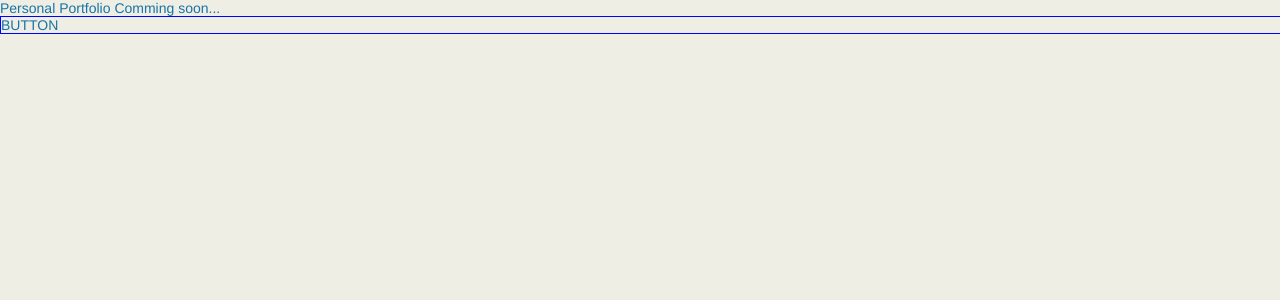
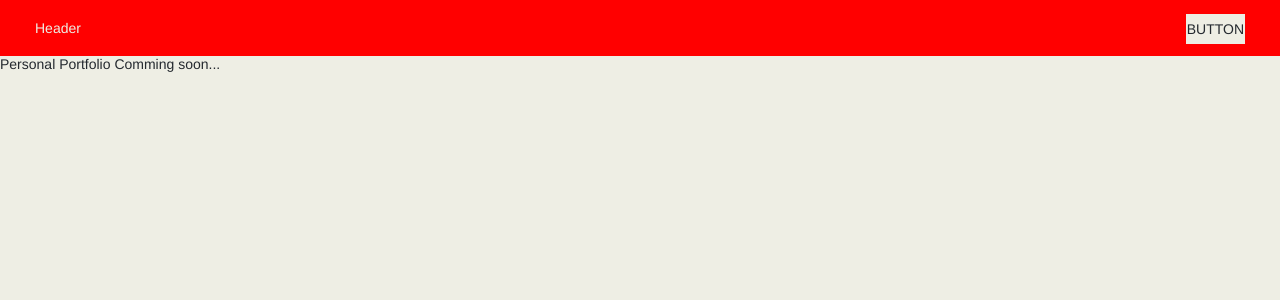
Before and after one commit to Eng-FerasAhmad/portfolio, a React (Vite) app: page / in a window 1280 px wide. Shown: the top 300 px of the page. Built offline with nearby package versions, Linux system fonts and the light colour scheme.

Commit message:
Add app context

```diff
--- a/src/components/app/App.tsx
+++ b/src/components/app/App.tsx
@@ -1,21 +1,17 @@
-import { useState } from 'react';
-import { ThemeProvider } from 'styled-components';
 import { GlobalStyle } from '../../style/global';
 import Entry from '../entry/Entry';
 import { AppContainer } from './styles';
-import { themeDark, themeLight } from '../../style/theme';
-import Button from '../../library/button/Button';
+import Header from '../header/Header';
+import AppContextProvider from '../../context/AppContext';
 
 export default function App(): JSX.Element {
-  const [isDark, setIsDark] = useState<boolean>(false);
-
   return (
     <AppContainer data-testid="app">
-      <ThemeProvider theme={isDark ? themeDark : themeLight}>
-        <GlobalStyle />
-        <Entry />
-        <Button label="Button" clickHandler={() => setIsDark(!isDark)}/>
-      </ThemeProvider>
+      <AppContextProvider>
+          <GlobalStyle />
+          <Header />
+          <Entry />
+      </AppContextProvider>
     </AppContainer>
   );
 }
--- a/src/components/app/styles.ts
+++ b/src/components/app/styles.ts
@@ -1,5 +1,22 @@
 import { styled } from 'styled-components';
+import { device } from '../../style/screenSize';
+import { pixelToRem } from '../../utils/utils';
 
 export const AppContainer = styled.div`
+  max-width: 100%;
+  display: flex;
+  flex-direction: column;
+  justify-content: center;
 
+  @media ${device.mobile} {
+    margin: ${pixelToRem(0)}
+  }
+
+  @media ${device.tablet} {
+    margin: ${pixelToRem(0)}
+  }
+
+  @media ${device.desktop} {
+    margin: auto;
+  }
 `;
--- /dev/null
+++ b/src/components/header/Header.tsx
@@ -0,0 +1,18 @@
+import { useContext } from 'react';
+
+import Button from "../../library/button/Button";
+import { HeaderContainer } from "./styles";
+import { AppContext } from '../../context/AppContext';
+
+export default function Header(): JSX.Element {
+  const { isDarkTheme, setIsDarkTheme } = useContext(AppContext);
+
+  return (
+    <HeaderContainer data-testid="header">
+      <div>Header</div>
+      <div>
+        <Button label="Button" clickHandler={() => setIsDarkTheme(!isDarkTheme)}/>
+      </div>
+    </HeaderContainer>
+  );
+}
--- /dev/null
+++ b/src/components/header/styles.ts
@@ -0,0 +1,12 @@
+import styled from "styled-components";
+import { pixelToRem } from "../../utils/utils";
+
+export const HeaderContainer = styled.div`
+  height: ${pixelToRem(32)};
+  background: red;
+  padding: ${pixelToRem(16, 40)};
+  line-height: ${pixelToRem(32)};
+  display: flex;
+  flex-direction: row;
+  justify-content: space-between;
+`;
--- /dev/null
+++ b/src/context/AppContext.tsx
@@ -0,0 +1,29 @@
+import { Dispatch, SetStateAction, createContext, useState } from "react";
+import { ThemeProvider } from "styled-components";
+import { themeDark, themeLight } from "../style/theme";
+
+interface ContextValue {
+  isDarkTheme: boolean;
+  setIsDarkTheme: Dispatch<SetStateAction<boolean>>;
+}
+
+export const AppContext = createContext<ContextValue>({
+  isDarkTheme: false,
+  setIsDarkTheme: () => undefined,
+})
+
+interface Props {
+  children: React.ReactNode;
+}
+
+export default function AppContextProvider({children}: Props): JSX.Element {
+  const [isDarkTheme, setIsDarkTheme] = useState<boolean>(false);
+
+  return (
+    <AppContext.Provider value={{ isDarkTheme, setIsDarkTheme }}>
+      <ThemeProvider theme={isDarkTheme ? themeDark : themeLight}>
+        {children}
+      </ThemeProvider>
+    </AppContext.Provider >
+  )
+}
--- a/src/library/button/styles.ts
+++ b/src/library/button/styles.ts
@@ -2,13 +2,13 @@ import { styled } from 'styled-components';
 
 export const ButtonContainer = styled.div`
   background-color: ${props => props.theme.color.page.background};
-  border-color: blue;
+  border-color: ${props => props.theme.color.page.background};
   border-style: solid;
   border-width: thin;
-  width: 100%;
   color: ${props => props.theme.color.button.font};
   text-transform: uppercase;
   cursor: pointer;
+  margin: 0;
 
   &:hover {
     background-color:${props => props.theme.color.button.font};
--- a/src/style/color.ts
+++ b/src/style/color.ts
@@ -1,11 +1,11 @@
 export const darkThemeColor = {
   customBlack: '#22272e',
-  fontPrimary: '#cce7e8',
+  fontPrimary: '#adbac7',
   fontSecondary: '',
 }
 
 export const lightThemeColor = {
   customWhite: '#eeeee4',
-  fontPrimary: '#1874a5',
+  fontPrimary: '#24292f',
   fontSecondary: '',
 }
--- a/src/style/global.ts
+++ b/src/style/global.ts
@@ -13,7 +13,7 @@ export const GlobalStyle = createGlobalStyle`
     margin: 0;
     border: none;
     outine: 0;
-    width: 100%;
+
     height: 100vh;
     background: ${props => props.theme.color.page.background};
     font-family: 'Helvetica', 'Catamaran', 'Arial', 'sans-serif';
--- /dev/null
+++ b/src/style/screenSize.ts
@@ -0,0 +1,12 @@
+export const screenSize = {
+  xs: '320px',
+  sm: '768px',
+  md: '1024px',
+  lg: '1200px',
+}
+
+export const device = {
+  mobile: `(min-width: 0), and (max-width: ${screenSize.xs})`,
+  tablet: `(min-width: ${screenSize.sm})`,
+  desktop: `(min-width: ${screenSize.md})`,
+}
```
